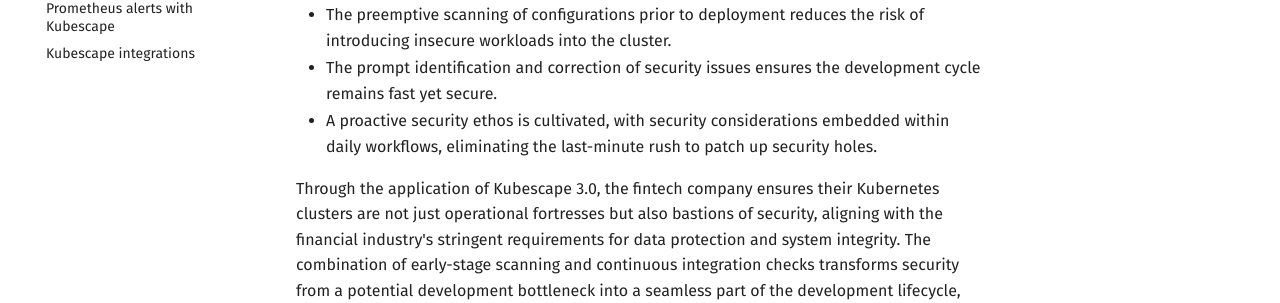
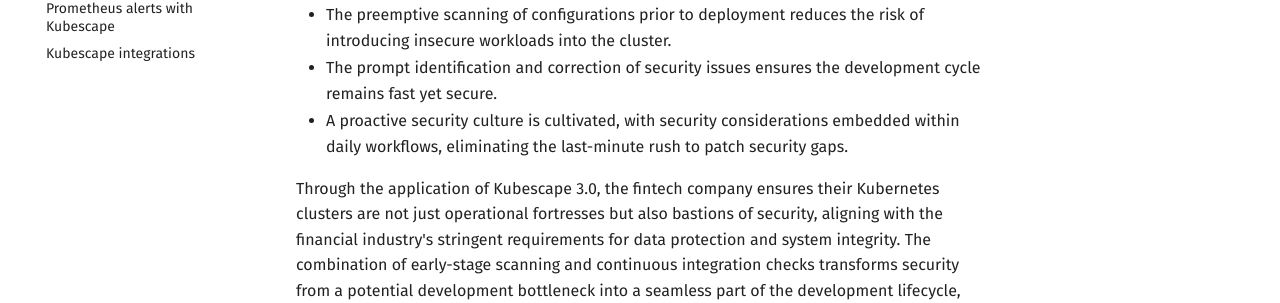
Before and after one commit to kubescape/kubescape.io, an MkDocs documentation site: the page built from docs/use_cases/kubescape-3.0-secure-development-cluster.md, in a window 1280 px wide and 900 px high, scrolled down 1330 px. Shown: the part 388-691 px from the top of the window. Built offline with MkDocs 1.6.1 and Material for MkDocs 9.7.7, drawn with Linux system fonts in a browser that asks for light colours; comment, search, counter and statistics services are not loaded.

Commit message:
Update docs/use_cases/kubescape-3.0-secure-development-cluster.md
Co-authored-by: Oshrat Nir <45561829+Oshratn@users.noreply.github.com>
Signed-off-by: Gal Gibli <gal.gibli@gmail.com>

```diff
--- a/docs/use_cases/kubescape-3.0-secure-development-cluster.md
+++ b/docs/use_cases/kubescape-3.0-secure-development-cluster.md
@@ -45,6 +45,6 @@
 
 * The preemptive scanning of configurations prior to deployment reduces the risk of introducing insecure workloads into the cluster.
 * The prompt identification and correction of security issues ensures the development cycle remains fast yet secure.
-* A proactive security ethos is cultivated, with security considerations embedded within daily workflows, eliminating the last-minute rush to patch up security holes.
+* A proactive security culture is cultivated, with security considerations embedded within daily workflows, eliminating the last-minute rush to patch security gaps.
 
 Through the application of Kubescape 3.0, the fintech company ensures their Kubernetes clusters are not just operational fortresses but also bastions of security, aligning with the financial industry's stringent requirements for data protection and system integrity. The combination of early-stage scanning and continuous integration checks transforms security from a potential development bottleneck into a seamless part of the development lifecycle, fortifying their infrastructure and paving the way for secure innovation in the financial sector.
```
